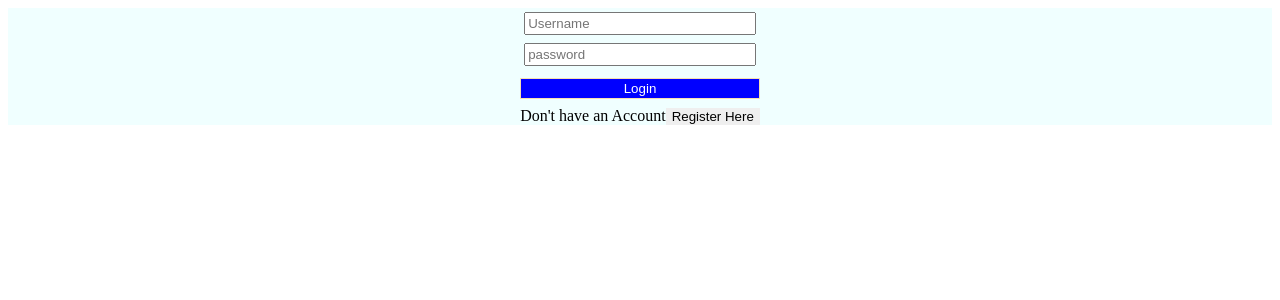
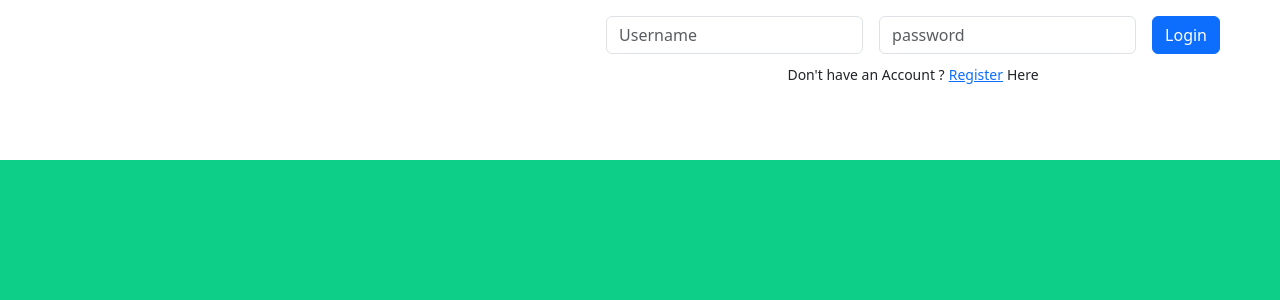
Before and after one commit to shanmugappriyaa/chatApp, a React (Vite) app: page / in a window 1280 px wide. Shown: the top 300 px of the page. Built offline with nearby package versions, Linux system fonts and the light colour scheme; no server answers.

Commit message:
login-reg

```diff
--- a/index.html
+++ b/index.html
@@ -1,10 +1,25 @@
-<!doctype html>
+<!DOCTYPE html>
 <html lang="en">
   <head>
     <meta charset="UTF-8" />
 
     <meta name="viewport" content="width=device-width, initial-scale=1.0" />
     <title>Chat App</title>
+    <link
+      href="https://cdn.jsdelivr.net/npm/bootstrap@5.3.1/dist/css/bootstrap.min.css"
+      rel="stylesheet"
+      integrity="sha384-4bw+/aepP/YC94hEpVNVgiZdgIC5+VKNBQNGCHeKRQN+PtmoHDEXuppvnDJzQIu9"
+      crossorigin="anonymous"
+    />
+    <link
+      href="https://cdn.jsdelivr.net/npm/bootstrap-icons/font/bootstrap-icons.css"
+      rel="stylesheet"
+    />
+    <script
+      src="https://cdn.jsdelivr.net/npm/bootstrap@5.3.1/dist/js/bootstrap.bundle.min.js"
+      integrity="sha384-HwwvtgBNo3bZJJLYd8oVXjrBZt8cqVSpeBNS5n7C8IVInixGAoxmnlMuBnhbgrkm"
+      crossorigin="anonymous"
+    ></script>
   </head>
   <body>
     <div id="root"></div>
--- a/package.json
+++ b/package.json
@@ -14,7 +14,8 @@
     "axios": "^1.6.2",
     "react": "^18.2.0",
     "react-dom": "^18.2.0",
-    "react-icons": "^4.12.0"
+    "react-icons": "^4.12.0",
+    "react-router-dom": "^6.22.0"
   },
   "devDependencies": {
     "@types/react": "^18.2.15",
@@ -25,6 +26,7 @@
     "eslint-plugin-react": "^7.32.2",
     "eslint-plugin-react-hooks": "^4.6.0",
     "eslint-plugin-react-refresh": "^0.4.3",
+    "moment": "^2.29.1",
     "postcss": "^8.4.32",
     "tailwindcss": "^3.3.6",
     "vite": "^4.4.5"
--- a/src/Chat.jsx
+++ b/src/Chat.jsx
@@ -5,9 +5,11 @@ import { AiOutlineWechat } from "react-icons/ai";
 import { IoMdAttach } from "react-icons/io";
 import { FaUserCheck } from "react-icons/fa6";
 import { UserContext } from "../src/userContext";
-import { uniqBy } from "lodash";
+import { uniqBy, values } from "lodash";
 import axios from "axios";
 import Person from "./Persons";
+import moment from "moment";
+
 function Chat() {
   const [ws, setWs] = useState(null);
   const [onlinePeople, setOnlinePeople] = useState({});
@@ -48,11 +50,16 @@ function Chat() {
     console.log({ ev, messageData });
     if (messageData["online"]) {
       showOnlinePeople(messageData.online);
-    } else {
-      setMessages((prev) => [
-        ...prev,
-        { isOur: false, text: messageData.text },
-      ]);
+    } else if ("text" in messageData) {
+      console.log(
+        "sender---------> ",
+        messageData.sender,
+        selectedUserId,
+        messageData.sender === selectedUserId
+      );
+      if (messageData.sender === selectedUserId) {
+        setMessages((prev) => [...prev, { ...messageData }]);
+      }
     }
   }
 
@@ -129,10 +136,12 @@ function Chat() {
       setUserName(null);
     });
   }
+
   const onlinePeopleExlUser = { ...onlinePeople };
   delete onlinePeopleExlUser[id];
   const messageWithoutDups = uniqBy(messages, "_id");
-  // console.log("onlinePeopleExlUser==================> ", onlinePeopleExlUser);
+  console.log("messageWithoutDups==================> ", messageWithoutDups);
+  console.log("messages==================> ", messages);
   return (
     <div className="main-chat">
       <div className="left-chat">
@@ -184,44 +193,21 @@ function Chat() {
             </div>
           )}
           {!!selectedUserId && (
-            <div className="relative">
-              <div className="over-flow">
-                {messageWithoutDups.map((message) => (
-                  <div key={message._id} className={(message.sender ===id ? "text-right" : "text-left")}>
-                  {/* <div
-                    key={message._id}
-                    className={
-                     (message.sender === id ? "text-right" : "text-left")
-                    }
-                  > */}
-                    <div
-                      className={
-                        "inline-block " + message.sender === id
-                          ? "bg-blue"
-                          : " bg-white"
-                      }
-                    >
-                      {/* sender:{message.sender} <br />
-        my id:{id} <br /> */}
-                      {message.text}
-                      {message.file && (
-                        <div>
-                          <a
-                            target="_blank"
-                            className="file-upload"
-                            href={
-                              axios.defaults.baseURL + "/uploads" + message.file
-                            }
-                          >
-                            {message.file}
-                          </a>
-                        </div>
-                      )}
-                    </div>
-                  </div>
-                ))}
-                <div ref={divUnderMessages}> </div>
-              </div>
+            // <div className="relative">
+            //   <div className="over-flow">
+
+            //     <div ref={divUnderMessages}> </div>
+            //   </div>
+            // </div>
+            <div>
+              {messageWithoutDups.map((message) => (
+                <div
+                  key={message._id}
+                  className={message.sender === id ? "text-right" : "text-left"}
+                >
+                  <div className="msg">{message.text}</div>
+                </div>
+              ))}
             </div>
           )}
         </div>
--- a/src/LoginOrRegister.jsx
+++ b/src/LoginOrRegister.jsx
@@ -15,56 +15,71 @@ function LoginOrRegister() {
       userName: name,
       password,
     });
-    console.log('login/reg------------->',data);
+    console.log("login/reg------------->", data);
     setUserName(name);
     setId(data.id);
   }
   return (
-    <div className="login-screen">
+    <div className="container w-100 min-vw-100">
+      <div className="row min-vh-100 login-bg">
+        <div className="col-12 login-section">
+          <div className="login-screen  pe-5 py-3">
             <form className="login-form" onSubmit={handleSubmit}>
+              <div className="d-flex flex-row">
                 <input
                   type="text"
                   value={name}
                   onChange={(e) => setName(e.target.value)}
                   placeholder="Username"
-          className="login-user"
+                  className="form-control"
                 />
                 <input
                   type="password"
                   value={password}
                   onChange={(e) => setPassword(e.target.value)}
                   placeholder="password"
-          className="login-user"
+                  className="form-control mx-3"
                 />
-        <button className="login-btn">
+                <button className="btn btn-primary">
                   {isLoginOrReg === "register" ? "Register" : "Login"}
                 </button>
+              </div>
               <div>
                 {isLoginOrReg === "register" && (
-            <div>
+                  <div className="text-center mt-2">
                     Already a member?
-              <button
-                className="login-button"
+                    <a
+                      href="#"
                       onClick={() => setIsLoginOrReg("login")}
+                      className="px-1"
                     >
-                Login Here
-              </button>
+                      Login
+                    </a>
+                    Here
                   </div>
                 )}
                 {isLoginOrReg === "login" && (
-            <div>
-              Don't have an Account
-              <button
-                className="login-button"
+                  <div className="text-center mt-2">
+                    <small>
+                      Don't have an Account ?
+                      <a
+                        href="#"
                         onClick={() => setIsLoginOrReg("register")}
+                        className="px-1"
                       >
-                Register Here
-              </button>
+                        Register
+                      </a>
+                      Here
+                    </small>
                   </div>
                 )}
               </div>
             </form>
           </div>
+        </div>
+        <div className="col-12 max-vh-20"></div>
+      </div>
+    </div>
   );
 }
 
--- a/src/index.css
+++ b/src/index.css
@@ -5,9 +5,19 @@
 .login-screen {
   display: flex;
   flex-direction: row;
-  justify-content: center;
-  background-color: azure;
+  justify-content: flex-end;
 }
+
+.login-section{
+  max-height: 20vh !important;
+  background: white;
+}
+
+.login-bg{
+  background-color: #0DCF88;
+  /* background-image: linear-gradient(to right, rgba(109, 179, 242, .6), rgba(109, 179, 242, .6)), url(./assets/chat_vector.png); */
+}
+
 .login-form {
   display: flex;
   flex-direction: column;
@@ -43,6 +53,7 @@
   background-color: rgb(217, 236, 244);
   flex: 9;
   position: relative;
+  padding: 12px;
 }
 .chat-input {
   background-color: white;
@@ -172,7 +183,7 @@
   padding: 1px 2px 1px 2px;
   border-radius: 0.125rem;
 }
-.header-div{
+.header-div {
   display: flex;
 }
 .logout-div {
@@ -207,3 +218,21 @@
 .blu {
   background-color: rgb(199, 199, 231);
 }
+
+.text-left {
+  display: flex;
+  justify-content: flex-start;
+  margin-top: 8px;
+}
+
+.text-right {
+  display: flex;
+  justify-content: flex-end;
+  margin-top: 8px;
+}
+
+.msg {
+  background-color: aliceblue;
+  padding: 6px;
+  border-radius: 5px;
+}
```
Also changed, not shown: src/assets/chat_vector.png (added), 1 other file (tests, documents, lock files or other folders). Lines whose indentation alone changed are shown as unchanged.
